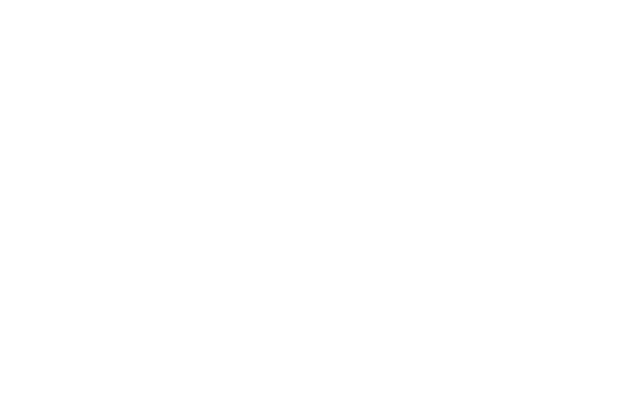
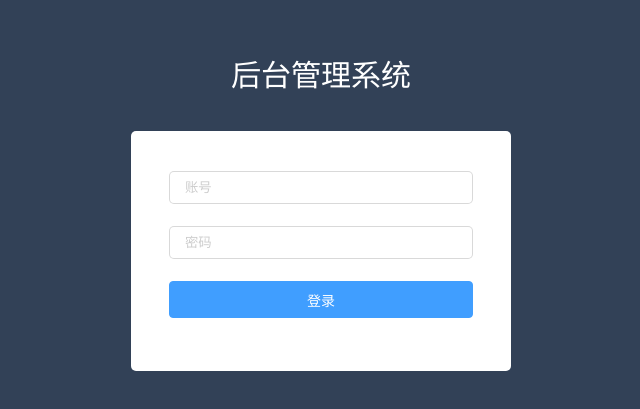
Before and after one commit to 1193531135/manage_template, a Vue app: page /#/login in a window 1280 px wide. Shown: the part 119-528 px from the top of the page, without its empty margins (319-959 px from the left). Built offline with nearby package versions, Linux system fonts and the light colour scheme; the HTML template or start-up script is replaced by a standard one.

Commit message:
am版本1.0.0完成

```diff
--- a/src/components/main/common/Header.vue
+++ b/src/components/main/common/Header.vue
@@ -16,7 +16,7 @@
       return{
           headeimg:require('../../../assets/default_head.jpg')
       }
-  }
+  },
 };
 </script>
 
--- a/src/components/main/common/Home.vue
+++ b/src/components/main/common/Home.vue
@@ -7,7 +7,7 @@
                 <list></list>
             </div>
             <div class="vertical_wall"></div>
-            <div class="nowpage">
+            <div class="nowpage" :style="'min-height:'+(hei-40)+'px'">
                 <tabs></tabs>
                 <div>
                     <router-view />
@@ -68,5 +68,6 @@
     background-color: white;
     box-sizing: border-box;
     min-width: 1300px;
+    overflow-y: scroll;
 }
 </style>
--- a/src/components/main/common/List.vue
+++ b/src/components/main/common/List.vue
@@ -52,7 +52,6 @@
     created() {
         this.nowPath = this.$route.path;
         this.listdom = single.getRouterName(this.$router);
-        console.log(this.listdom);
     },
     beforeMount() {},
 };
--- /dev/null
+++ b/src/components/main/common/Login.vue
@@ -0,0 +1,102 @@
+<template>
+    <div>
+        <div class="conta" :style="'height:'+hei+'px'">
+            <div class="conta2">
+                <div class="header">后台管理系统</div>
+                <div class="input">
+                    <input placeholder="账号" v-model="account"/>
+                </div>
+                <div class="input">
+                    <input  placeholder="密码" v-model="password" type="password"/>
+                </div>
+                <el-button class="btn" type="primary" @click="login">登录</el-button>
+            </div>
+        </div>
+    </div>
+</template>
+
+<script>
+export default {
+    data(){
+        return{
+            hei:null,
+            account:null,
+            password:null
+        }
+    },
+    methods:{
+        login(){
+            //一段请求
+            setTimeout(() => {
+                //成功后把回调token存入store
+                let token = 123
+                this.$store.commit('modifyData',{name:'token',newdata:token})
+                //需要页面缓存的调用该函数
+                this.localDown(token)
+                //token在store中存在的时候，可以跳转到主页面
+                this.$router.push('/')
+            },800)
+        },
+        localDown(token){
+            sessionStorage.setItem('token',token)
+        }
+    },
+    created(){
+        this.hei = document.documentElement.clientHeight
+    }
+}
+</script>
+<style scoped>
+.conta{
+    background-color: rgba(50,65,87);
+    height: 500px;
+    width: 100%;
+}
+.conta2{
+    width: 380px;
+    height: 240px;
+    position: absolute;
+    left: 50%;
+    top: 50%;
+    margin: -150px 0 0 -190px;
+    background-color: white;
+    border-radius: 5px;
+    box-sizing: border-box;
+    padding: 40px 0;
+}
+.header{
+    position: absolute;
+    top: -80px;
+    width: 100%;
+    text-align: center;
+    color: white;
+    font-size: 30px;
+}
+.input{
+    width: 80%;
+    margin: auto;
+    height: 35px;
+    margin-bottom: 20px;
+}
+.input input{
+    width: 100%;
+    height: 33px;
+    box-sizing: border-box;
+    outline: none;
+    border: 1px solid rgba(0,0,0,0.15);
+    border-radius: 5px;
+    padding: 0 15px;
+}
+.input input:focus{
+    border: 1px solid rgb(102,177,255) !important;
+}
+.input input:hover{
+    border-color: rgba(0,0,0,0.3);
+}
+.input input::-webkit-input-placeholder{color: rgba(0,0,0,0.2);}
+.btn{
+    width: 80%;
+    height: 37px;
+    color: white;
+}
+</style>
--- a/src/components/main/common/Tabs.vue
+++ b/src/components/main/common/Tabs.vue
@@ -69,7 +69,6 @@
         }
     },
     created() {
-        console.log("showDom", this.editableTabs);
     },
 };
 </script>
--- a/src/main.js
+++ b/src/main.js
@@ -9,11 +9,21 @@
 import single from "./single";
 
 store.commit('modifyData',{name:'allDom',newdata:single.getPageData(router)})  //初始化页面节点
-console.log('alldom',store.state.allDom)
+
 Vue.prototype.$request = axios.request
 Vue.use(ElementUI)
 
 Vue.config.productionTip = false
+
+router.beforeEach((to,from,next) => {
+  let sessionToken = sessionStorage.getItem('token')
+  if(to.path === '/login'){return next()}
+  if(store.state.token || sessionToken){
+    return next()
+  }else{
+    next('/login')
+  }
+})
 
 new Vue({
   render: h => h(App),
--- a/src/router/index.js
+++ b/src/router/index.js
@@ -5,6 +5,10 @@
 
 export default new Router({
     routes:[
+        {
+            path:'/login',
+            component:re => require(['../components/main/common/Login.vue'],re)
+        },
         {
             path:'/',
             redirect:'/main'
--- a/src/store/index.js
+++ b/src/store/index.js
@@ -6,7 +6,7 @@
 export default new Vuex.Store({
     strict: true,
     state:{
-        ads:123,
+        token:null,                //存放token
         defineNowPath:'/main',    //基础页面路由
         nowPath:'/main',          //当前页面路由
         showDom:[],         //给Tab的数据
```
